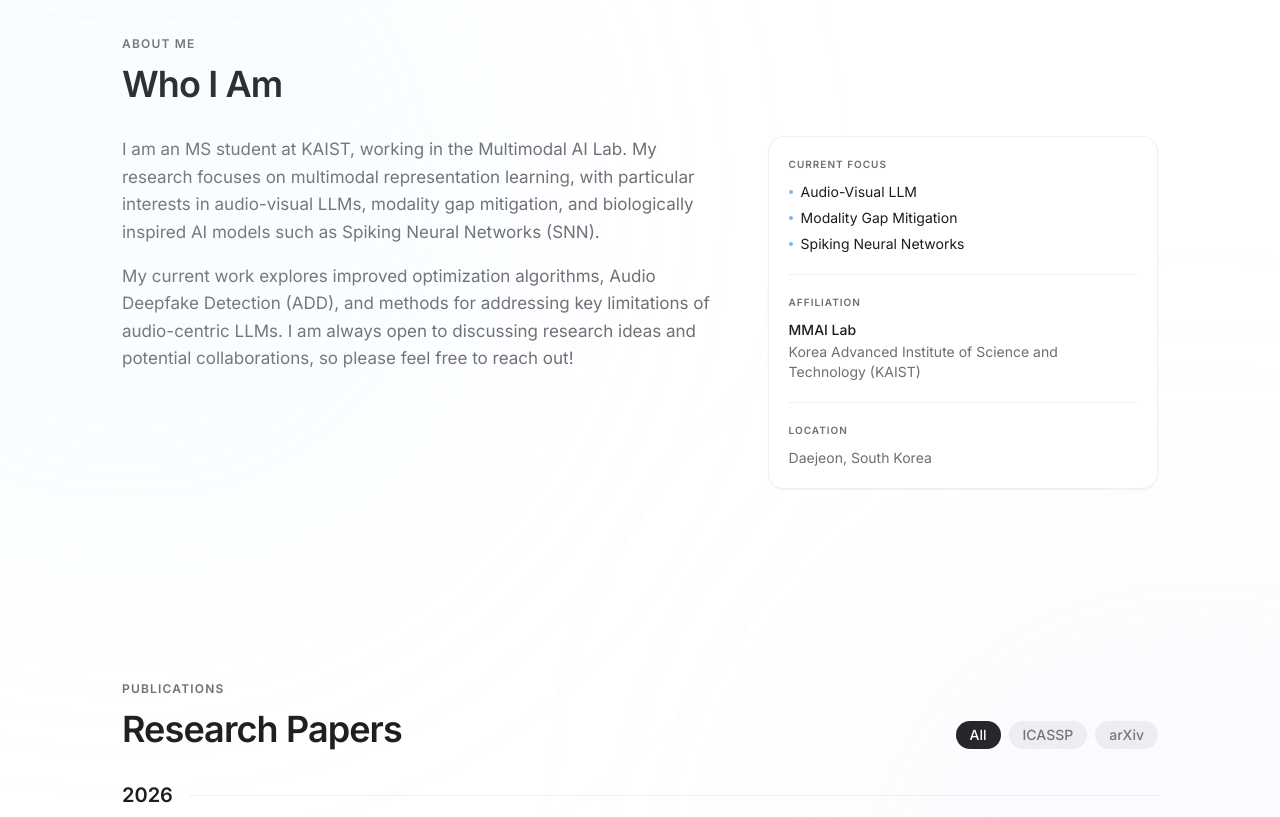
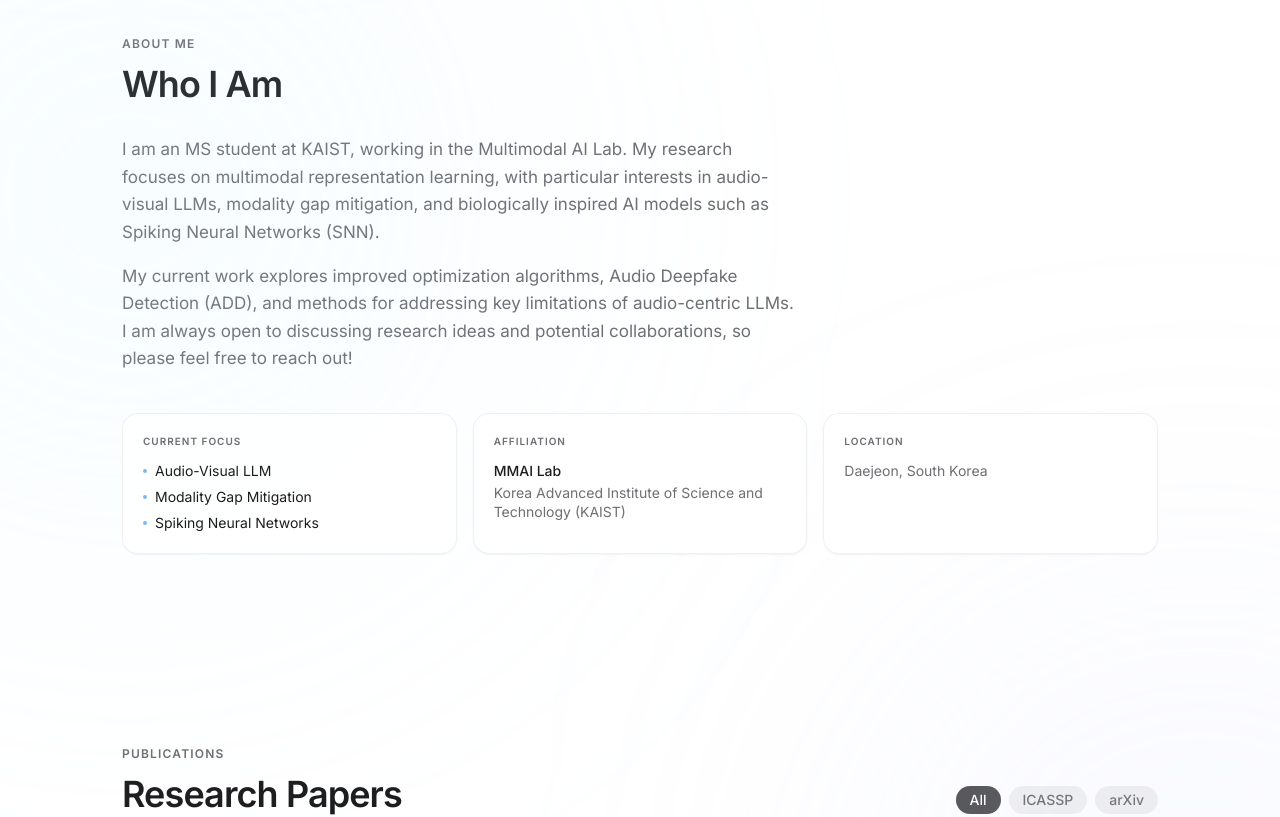
Before and after one commit to cjongmin/cjongmin.github.io, a React (Vite) app: page / in a window 1280 px wide. Shown: the part 860-1677 px from the top of the page. Built offline with nearby package versions, Linux system fonts and the light colour scheme.

Commit message:
Polish: ambient glow, hero, navbar glass, about text, section continuity

```diff
--- a/src/components/About.tsx
+++ b/src/components/About.tsx
@@ -22,13 +22,12 @@ export default function About() {
           <h2 className="section-title mb-8">Who I Am</h2>
         </motion.div>
 
-        <div className="grid md:grid-cols-5 gap-10 items-start">
-          {/* Bio text */}
+        {/* Bio text — full width */}
         <motion.div
           initial={{ opacity: 0, y: 20 }}
           animate={inView ? { opacity: 1, y: 0 } : {}}
           transition={{ duration: 0.6, delay: 0.12 }}
-            className="md:col-span-3 space-y-4"
+          className="max-w-2xl space-y-4 mb-10"
         >
           {paragraphs.map((para, i) => (
             <p key={i} className="text-[17px] leading-relaxed text-secondary">
@@ -37,17 +36,16 @@ export default function About() {
           ))}
         </motion.div>
 
-          {/* Info card */}
+        {/* 3-column info row */}
         <motion.div
-            initial={{ opacity: 0, y: 20 }}
+          initial={{ opacity: 0, y: 16 }}
           animate={inView ? { opacity: 1, y: 0 } : {}}
           transition={{ duration: 0.6, delay: 0.22 }}
-            className="md:col-span-2"
+          className="grid grid-cols-1 sm:grid-cols-3 gap-4"
         >
-            <div className="glass-card p-5 space-y-5">
           {/* Current Focus */}
-              <div>
-                <p className="text-[10px] font-semibold text-[#6E6E73] dark:text-[#86868B] uppercase tracking-widest mb-2.5">
+          <div className="glass-card p-5">
+            <p className="text-[10px] font-semibold text-[#6E6E73] dark:text-[#86868B] uppercase tracking-widest mb-3">
               Current Focus
             </p>
             <ul className="space-y-1.5">
@@ -60,33 +58,27 @@ export default function About() {
             </ul>
           </div>
 
-              <div className="divider" />
-
           {/* Affiliation */}
-              <div>
-                <p className="text-[10px] font-semibold text-[#6E6E73] dark:text-[#86868B] uppercase tracking-widest mb-2.5">
+          <div className="glass-card p-5">
+            <p className="text-[10px] font-semibold text-[#6E6E73] dark:text-[#86868B] uppercase tracking-widest mb-3">
               Affiliation
             </p>
             <p className="text-sm font-medium text-[#1D1D1F] dark:text-[#F5F5F7]">
               {profile.affiliation}
             </p>
-                <p className="text-sm text-secondary mt-0.5">
+            <p className="text-sm text-secondary mt-0.5 leading-snug">
               {profile.university}
             </p>
           </div>
 
-              <div className="divider" />
-
           {/* Location */}
-              <div>
-                <p className="text-[10px] font-semibold text-[#6E6E73] dark:text-[#86868B] uppercase tracking-widest mb-2.5">
+          <div className="glass-card p-5">
+            <p className="text-[10px] font-semibold text-[#6E6E73] dark:text-[#86868B] uppercase tracking-widest mb-3">
               Location
             </p>
             <p className="text-sm text-secondary">{profile.location}</p>
           </div>
-            </div>
         </motion.div>
-        </div>
       </div>
     </section>
   )
--- a/src/components/BackgroundGlow.tsx
+++ b/src/components/BackgroundGlow.tsx
@@ -7,27 +7,27 @@ export default function BackgroundGlow() {
     >
       {/* Hero — top-left */}
       <div
-        className="absolute rounded-full bg-blue-200/25 dark:bg-white/[0.08] blur-[160px]"
+        className="absolute rounded-full bg-blue-200/25 dark:bg-white/[0.13] blur-[160px]"
         style={{ width: '60vw', height: '60vw', top: '-20vw', left: '-18vw' }}
       />
       {/* Hero — top-right */}
       <div
-        className="absolute rounded-full bg-violet-200/20 dark:bg-white/[0.06] blur-[140px]"
+        className="absolute rounded-full bg-violet-200/20 dark:bg-white/[0.09] blur-[140px]"
         style={{ width: '42vw', height: '42vw', top: '-8vw', right: '-14vw' }}
       />
       {/* About → Publications — mid-left */}
       <div
-        className="absolute rounded-full bg-sky-200/15 dark:bg-white/[0.05] blur-[180px]"
+        className="absolute rounded-full bg-sky-200/15 dark:bg-white/[0.07] blur-[180px]"
         style={{ width: '52vw', height: '52vw', top: '90vh', left: '-16vw' }}
       />
       {/* Publications → Experience — mid-right */}
       <div
-        className="absolute rounded-full bg-indigo-200/15 dark:bg-white/[0.05] blur-[170px]"
+        className="absolute rounded-full bg-indigo-200/15 dark:bg-white/[0.07] blur-[170px]"
         style={{ width: '48vw', height: '48vw', top: '185vh', right: '-18vw' }}
       />
       {/* Contact — bottom */}
       <div
-        className="absolute rounded-full bg-blue-200/20 dark:bg-white/[0.06] blur-[160px]"
+        className="absolute rounded-full bg-blue-200/20 dark:bg-white/[0.09] blur-[160px]"
         style={{ width: '54vw', height: '54vw', top: '290vh', left: '10vw' }}
       />
     </div>
--- a/src/components/PublicationCard.tsx
+++ b/src/components/PublicationCard.tsx
@@ -21,7 +21,7 @@ function linkButtonClass(label: string): string {
     case 'Scholar':
       return `${BASE_BTN} bg-green-50 text-green-700 border-green-200 hover:bg-green-100 dark:bg-green-950/30 dark:text-green-400 dark:border-green-800/60 dark:hover:bg-green-950/50`
     case 'Code':
-      return `${BASE_BTN} bg-[#1D1D1F] text-white border-[#1D1D1F] hover:bg-[#2c2c2e] dark:bg-zinc-700 dark:text-zinc-100 dark:border-zinc-600 dark:hover:bg-zinc-600`
+      return `${BASE_BTN} bg-neutral-600 text-white border-neutral-600 hover:bg-neutral-500 dark:bg-zinc-700 dark:text-zinc-100 dark:border-zinc-600 dark:hover:bg-zinc-600`
     case 'BibTeX':
       return `${BASE_BTN} bg-blue-50 text-blue-700 border-blue-200 hover:bg-blue-100 dark:bg-blue-950/30 dark:text-blue-400 dark:border-blue-800/60 dark:hover:bg-blue-950/50`
     default:
--- a/src/components/Publications.tsx
+++ b/src/components/Publications.tsx
@@ -59,7 +59,7 @@ export default function Publications() {
                     aria-pressed={activeFilter === f}
                     className={`px-3.5 py-1 rounded-full text-sm font-medium transition-all duration-150
                       ${activeFilter === f
-                        ? 'bg-[#1D1D1F] dark:bg-[#F5F5F7] text-white dark:text-[#1D1D1F]'
+                        ? 'bg-neutral-600 dark:bg-[#F5F5F7] text-white dark:text-[#1D1D1F]'
                         : 'bg-black/[0.06] dark:bg-white/10 text-secondary hover:bg-black/[0.1] dark:hover:bg-white/[0.15]'
                       }`}
                   >
```
Lines whose indentation alone changed are shown as unchanged.
